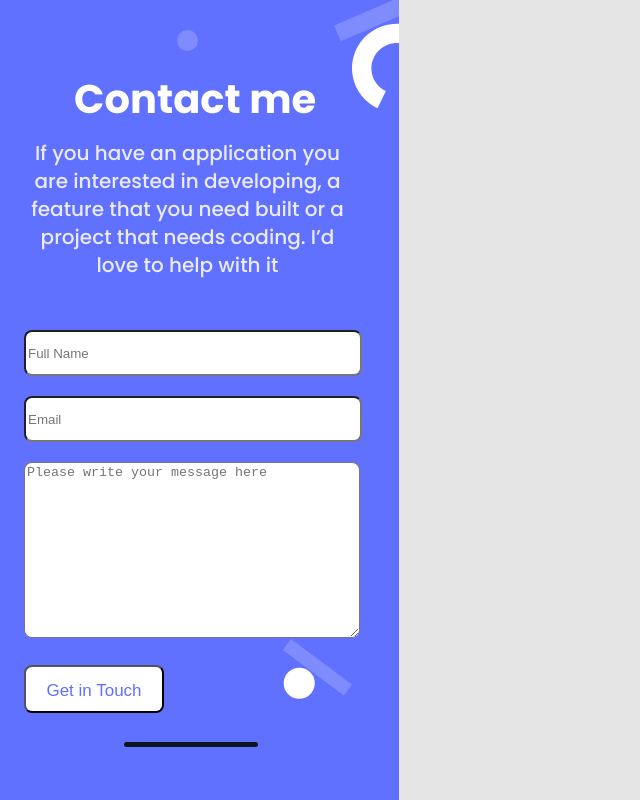
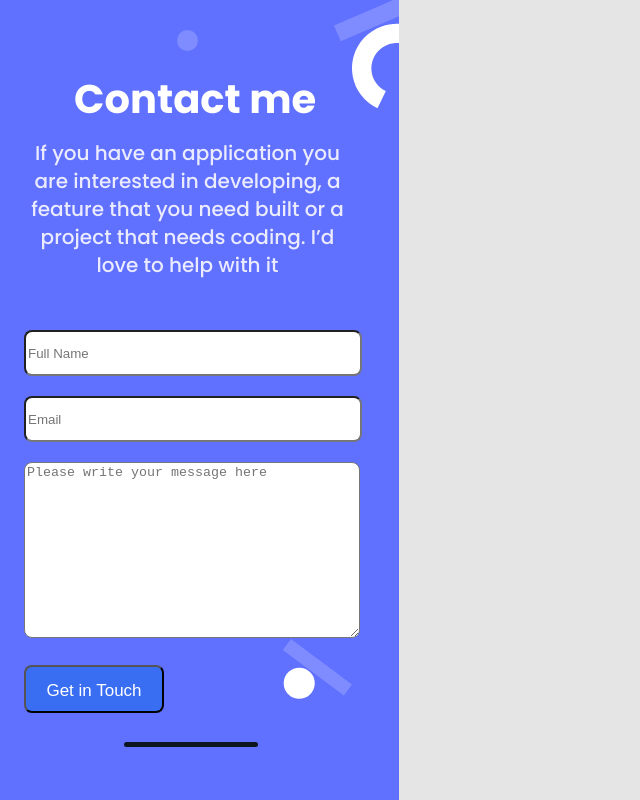
Before and after one commit to Hamdullah-Andar/HamiPortfolio, a website: page index.html in a window 1280 px wide. In both pictures the pointer is over the button "Get in Touch". Shown: the part 5099-5899 px from the top of the page, without its empty margins (0-640 px from the left). Drawn offline with Linux system fonts and the light colour scheme.

Commit message:
Add Design to Contact Form Button

```diff
--- a/styles.css
+++ b/styles.css
@@ -480,6 +480,16 @@ textarea {
   color: #6070ff;
 }
 
+.contact-form-button:hover {
+  color: #fff;
+  background-color: #396df2;
+}
+
+.contact-form-button:active {
+  color: #fff;
+  background-color: #04255c;
+}
+
 .contact-form-end-image {
   margin-left: 100px;
 }
```
